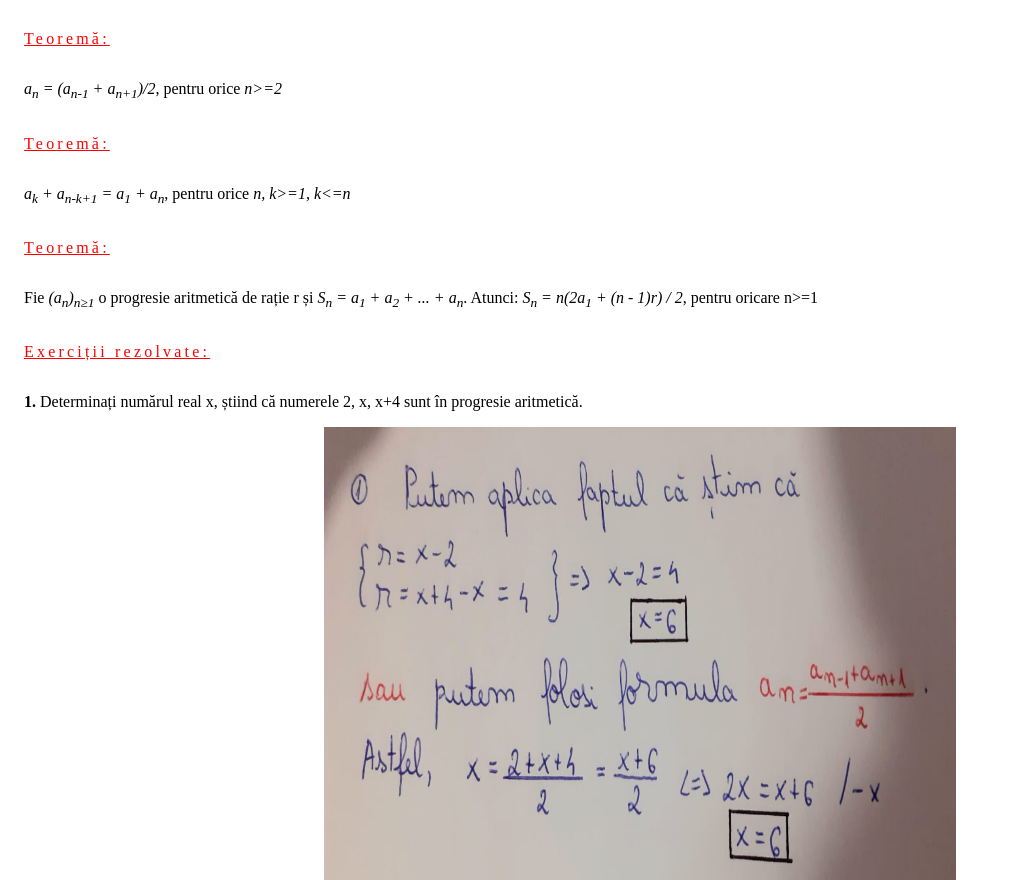
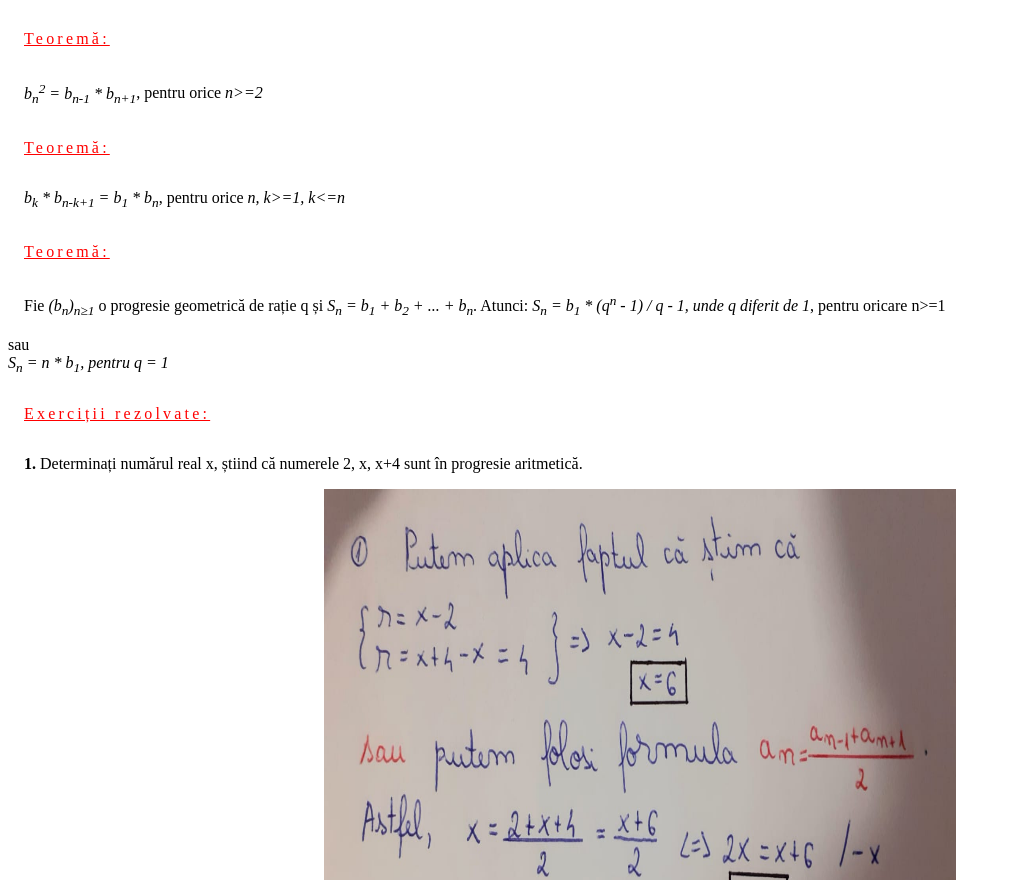
Before and after one commit to dianaglm/courses, a plain HTML site: page geometrica.html in a window 1280 px wide. Shown: the part 1076-1956 px from the top of the page, without its empty margins (0-1011 px from the left). Drawn offline with Linux system fonts and the light colour scheme.

Commit message:
Update geometrica.html

```diff
--- a/geometrica.html
+++ b/geometrica.html
@@ -32,13 +32,17 @@
             <img src="geometrica1.jpeg" class="img">
 
             <h2 class="heading-2">Teoremă:</h2>
-            <p class="text"><i>a<sub>n</sub> = (a<sub>n-1</sub> + a<sub>n+1</sub>)/2</i>, pentru orice <i>n>=2</i></p>
+            <p class="text"><i>b<sub>n</sub><sup>2</sup> = b<sub>n-1</sub> * b<sub>n+1</sub></i>, pentru orice <i>n>=2</i></p>
+
             <h2 class="heading-2">Teoremă:</h2>
-            <p class="text"><i>a<sub>k</sub> + a<sub>n-k+1</sub> = a<sub>1</sub> + a<sub>n</sub></i>, pentru orice <i>n, k>=1, k<=n</i></p>
+            <p class="text"><i>b<sub>k</sub> * b<sub>n-k+1</sub> = b<sub>1</sub> * b<sub>n</sub></i>, pentru orice <i>n, k>=1, k<=n</i></p>
+
             <h2 class="heading-2">Teoremă:</h2>
-            <p class="text">Fie <i>(a<sub>n</sub>)<sub>n≥1</sub></i> o progresie aritmetică de rație r și <i>S<sub>n</sub> =
-            a<sub>1</sub> + a<sub>2</sub> + ... + a<sub>n</sub></i>. Atunci:
-                    <i>S<sub>n</sub> = n(2a<sub>1</sub> + (n - 1)r) / 2</i>, pentru oricare n>=1</p>
+            <p class="text">Fie <i>(b<sub>n</sub>)<sub>n≥1</sub></i> o progresie geometrică de rație q și <i>S<sub>n</sub> =
+            b<sub>1</sub> + b<sub>2</sub> + ... + b<sub>n</sub></i>. Atunci:
+                    <i>S<sub>n</sub> = b<sub>1</sub> * (q<sup>n</sup> - 1) / q - 1, unde q diferit de 1</i>,
+                    pentru oricare n>=1</p> sau <br>
+                    <i>S<sub>n</sub> = n * b<sub>1</sub>, pentru q = 1 </i>
             <h2 class="heading-2">Exerciții rezolvate:</h2>
             <p class="text"><b>1.</b> Determinați numărul real x, știind că numerele 2, x, x+4 sunt în progresie aritmetică.</p>
             <img src="aritmetica1.jpeg" class="img">
```
